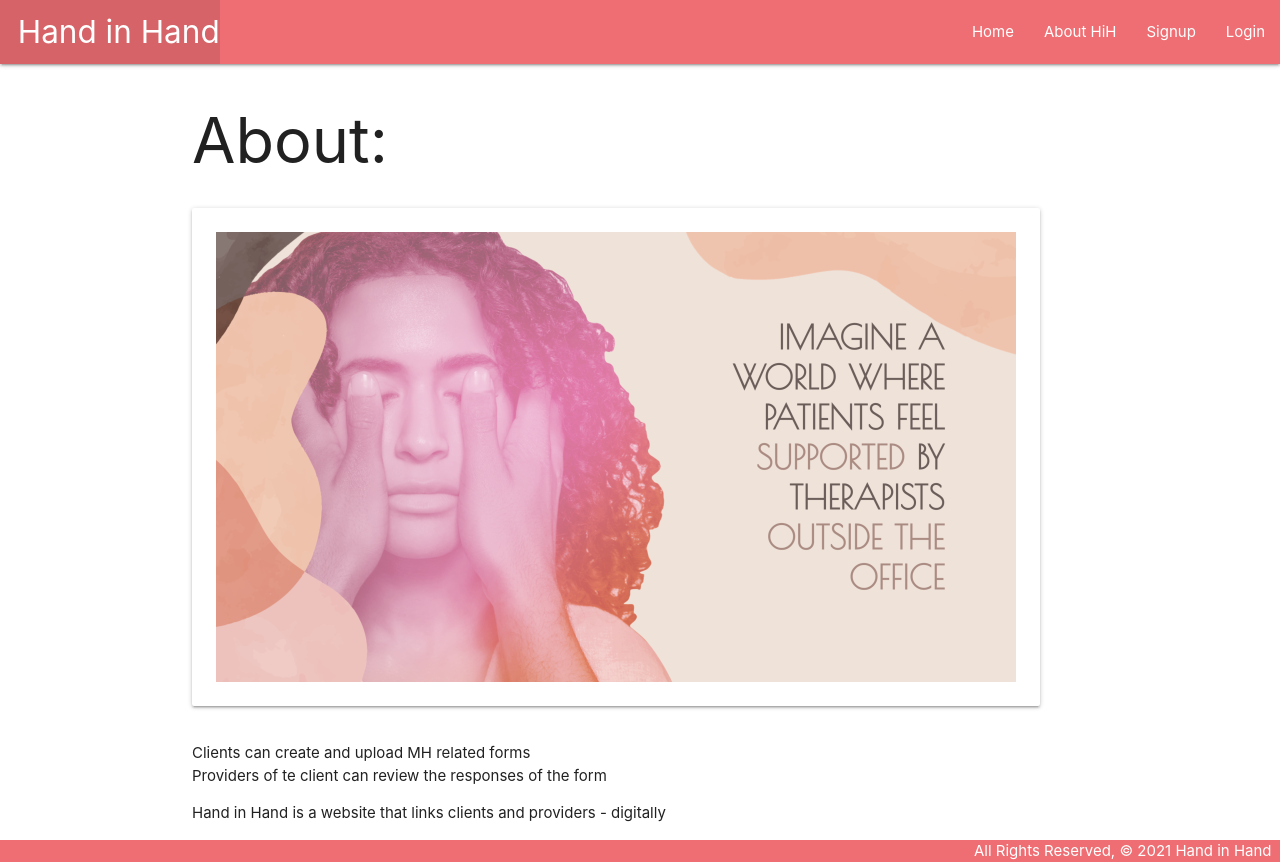
After one commit to cameronbrennan/hand-in-hand, a Django app: page /about/ in a window 1280 px wide. The commit adds this page. Run offline with Django 3.2, Linux system fonts and the light colour scheme.

```diff
--- a/hand_in_hand/hand_in_hand/settings.py
+++ b/hand_in_hand/hand_in_hand/settings.py
@@ -129,5 +129,5 @@
 
 LOGOUT_REDIRECT_URL = '/'
 
-import django_heroku
-django_heroku.settings(locals())
+# import django_heroku
+# django_heroku.settings(locals())
--- a/hand_in_hand/hih/static/css/style.css
+++ b/hand_in_hand/hih/static/css/style.css
@@ -31,3 +31,6 @@ footer.page-footer {
   background-color: rgba(107, 98, 98, 0.11);
   color: white;
 }
+.card:hover{
+  opacity: .5;
+}
--- /dev/null
+++ b/hand_in_hand/hih/templates/about.html
@@ -0,0 +1,12 @@
+{% extends 'main.html' %}
+{% block content %}
+<h1>About:</h1>
+<img class="responsive-img card-panel" src="/static/images/home.png">
+<ul>
+    <li>Clients can create and upload MH related forms</li>
+    <li>Providers of te client can review the responses of the form</li>
+<p>Hand in Hand is a website that links clients and providers - digitally</p>
+
+</ul>
+
+{% endblock %}
--- a/hand_in_hand/hih/templates/main.html
+++ b/hand_in_hand/hih/templates/main.html
@@ -19,7 +19,7 @@
                 </ul>
                 <ul class="right">
                     <li><a href="/">Home</a></li>
-                    <li>About</li>
+                    <li><a href="{% url 'about' %}">About HiH</a></li>
                     {% if user.is_authenticated %}
 		            <li><a href="{% url 'clientportal' %}">Client Portal</a></li>
                     <li><a href="{% url 'providerportal' %}">Provider Portal</a></li>
--- a/hand_in_hand/hih/templates/registration/login.html
+++ b/hand_in_hand/hih/templates/registration/login.html
@@ -8,6 +8,6 @@
     <input type="hidden" name="next" value="{{ next }}">
   </form>
 
-  <h1>login</h1>
+  <h1>login stuff</h1>
 
 {% endblock %}
--- a/hand_in_hand/hih/urls.py
+++ b/hand_in_hand/hih/urls.py
@@ -4,6 +4,7 @@ from . import views
 urlpatterns = [
   path('', views.home, name='home'), # good
   path('accounts/signup/', views.signup, name='signup'), # good
+  path('about/', views.about, name='about'), # good
   path('select_profile/', views.select_profile, name='select_profile'), # good
 
   # --- CLIENT URLS --- #
--- a/hand_in_hand/hih/views.py
+++ b/hand_in_hand/hih/views.py
@@ -37,6 +37,9 @@ def home(request):
 
 def select_profile(request):
   return render(request, 'select_profile.html')
+
+def about(request):
+  return render(request, 'about.html')
 
 ####        CLIENT VIEWS
 
```
Also changed, not shown: hand_in_hand/hih/templates/home.html (+8 -1 lines), hand_in_hand/hih/static/images/home.png (added).
